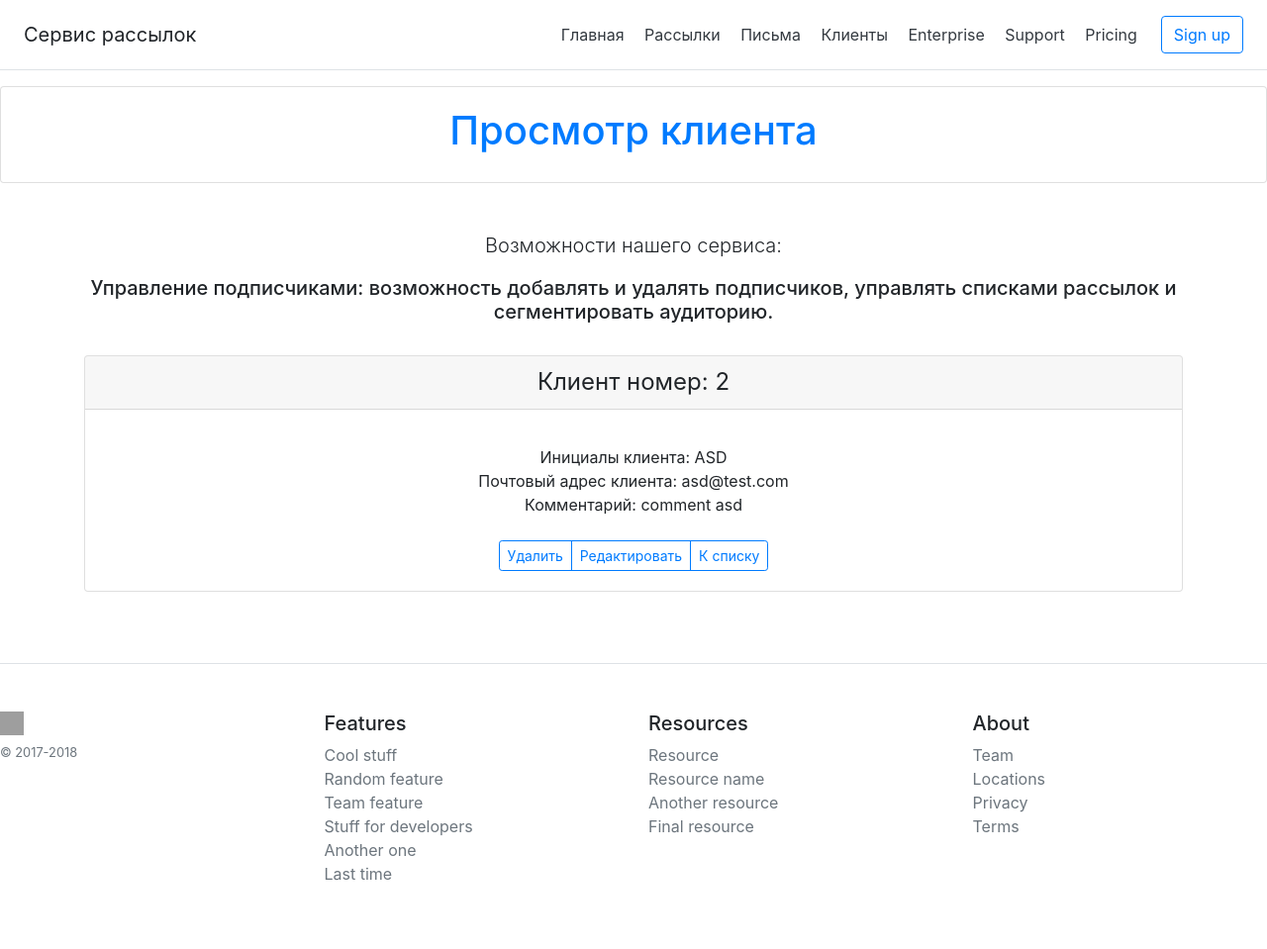
After one commit to valeradyomin/coursework_06_mailing_service, a Django app: page /client_detail/2/ in a window 1280 px wide. The commit adds this page. Shown: the whole page at 99% size. Run offline with Django 5.2, Linux system fonts and the light colour scheme; data comes from the database, SQL or seed files in the repository; some libraries are stand-ins or nearby versions; grey boxes are pictures that could not be loaded.

Commit message:
add ClientUpdateView / ClientDetailView / ClientDeleteView

```diff
--- /dev/null
+++ b/app_mailing/templates/app_mailing/client_detail.html
@@ -0,0 +1,30 @@
+{% extends 'app_mailing/base.html' %}
+
+{% block content %}
+
+<div class="container">
+    <div class="card-deck mb-3 text-center">
+        <div class="card mb-4 box-shadow">
+            <div class="card-header">
+                <h4 class="my-0 font-weight-normal">Клиент номер: {{ object.id }}</h4>
+            </div>
+            <div class="card-body">
+                <ul class="list-unstyled mt-3 mb-4">
+                    <li>Инициалы клиента: {{ object.initials | upper }}</li>
+                    <li>Почтовый адрес клиента: {{ object.email }}</li>
+                    <li>Комментарий: {{ object.comment }}</li>
+                </ul>
+                <div class="btn-group">
+                    <a href="{% url 'app_mailing:client_delete' object.pk %}" type="button"
+                       class="btn btn-sm btn-outline-primary">Удалить</a>
+                    <a href="{% url 'app_mailing:client_update' object.pk %}" type="button"
+                       class="btn btn-sm btn-outline-primary">Редактировать</a>
+                    <a href="{% url 'app_mailing:client_list' %}" type="button"
+                       class="btn btn-sm btn-outline-primary">К списку</a>
+                </div>
+            </div>
+        </div>
+    </div>
+</div>
+
+{% endblock %}
--- a/app_mailing/urls.py
+++ b/app_mailing/urls.py
@@ -3,7 +3,7 @@ from django.urls import path
 from app_mailing.apps import AppMailingConfig
 from app_mailing.views import MainPage, MailingSrvListView, MailingSrvCreateView, MailingSrvUpdateView, \
     MailingSrvDetailView, MailingSrvDeleteView, MailListView, MailCreateView, MailUpdateView, MailDetailView, \
-    MailDeleteView, ClientListView, ClientCreateView
+    MailDeleteView, ClientListView, ClientCreateView, ClientUpdateView, ClientDetailView, ClientDeleteView
 
 app_name = AppMailingConfig.name
 
@@ -21,4 +21,7 @@ urlpatterns = [
     path('mail_delete/<int:pk>/', MailDeleteView.as_view(), name='mail_delete'),
     path('client_list/', ClientListView.as_view(), name='client_list'),
     path('client_create/', ClientCreateView.as_view(), name='client_create'),
+    path('client_update/<int:pk>/', ClientUpdateView.as_view(), name='client_update'),
+    path('client_detail/<int:pk>/', ClientDetailView.as_view(), name='client_detail'),
+    path('client_delete/<int:pk>/', ClientDeleteView.as_view(), name='client_delete'),
 ]
--- a/app_mailing/views.py
+++ b/app_mailing/views.py
@@ -154,3 +154,32 @@ class ClientCreateView(BaseContextMixin, CreateView):
         'title': 'Добавить клиента',
         'phrases': BaseContextMixin.phrases,
     }
+
+
+class ClientUpdateView(BaseContextMixin, UpdateView):
+    model = Client
+    form_class = ClientForm
+    extra_context = {
+        'title': 'Редактирование клиента',
+        'phrases': BaseContextMixin.phrases,
+    }
+
+    def get_success_url(self):
+        return reverse('app_mailing:client_detail', args=[self.kwargs.get('pk')])
+
+
+class ClientDetailView(BaseContextMixin, DetailView):
+    model = Client
+    extra_context = {
+        'title': 'Просмотр клиента',
+        'phrases': BaseContextMixin.phrases,
+    }
+
+
+class ClientDeleteView(BaseContextMixin, DeleteView):
+    model = Client
+    success_url = reverse_lazy('app_mailing:client_list')
+    extra_context = {
+        'title': 'Удаление клиента',
+        'phrases': BaseContextMixin.phrases,
+    }
```
Also changed, not shown: app_mailing/templates/app_mailing/client_confirm_delete.html (added, +24 -0 lines), app_mailing/templates/app_mailing/client_list.html (+4 -4 lines).
